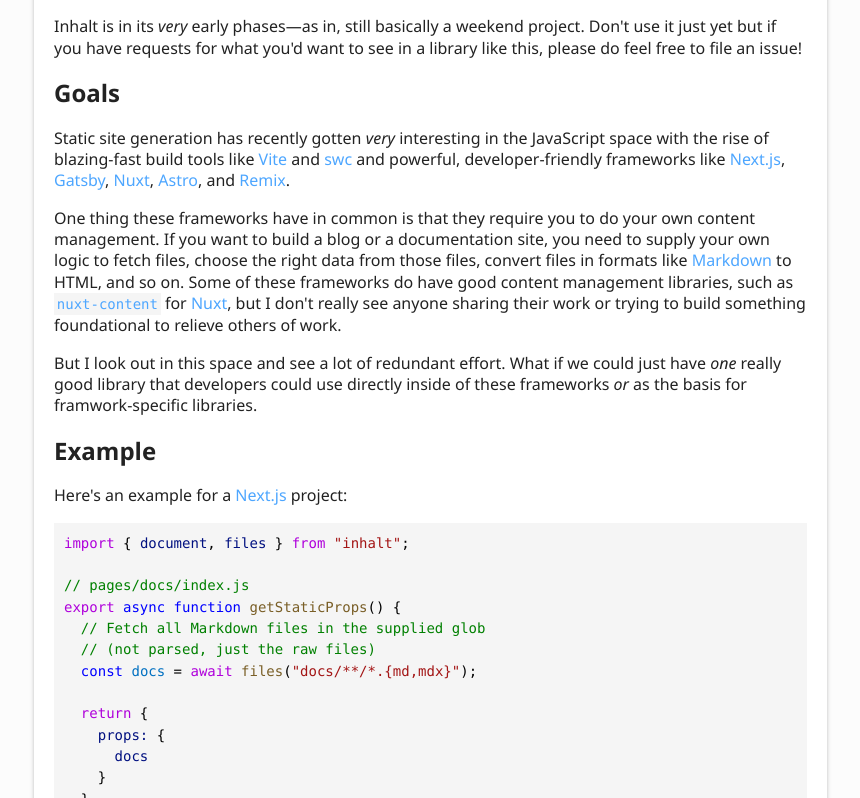
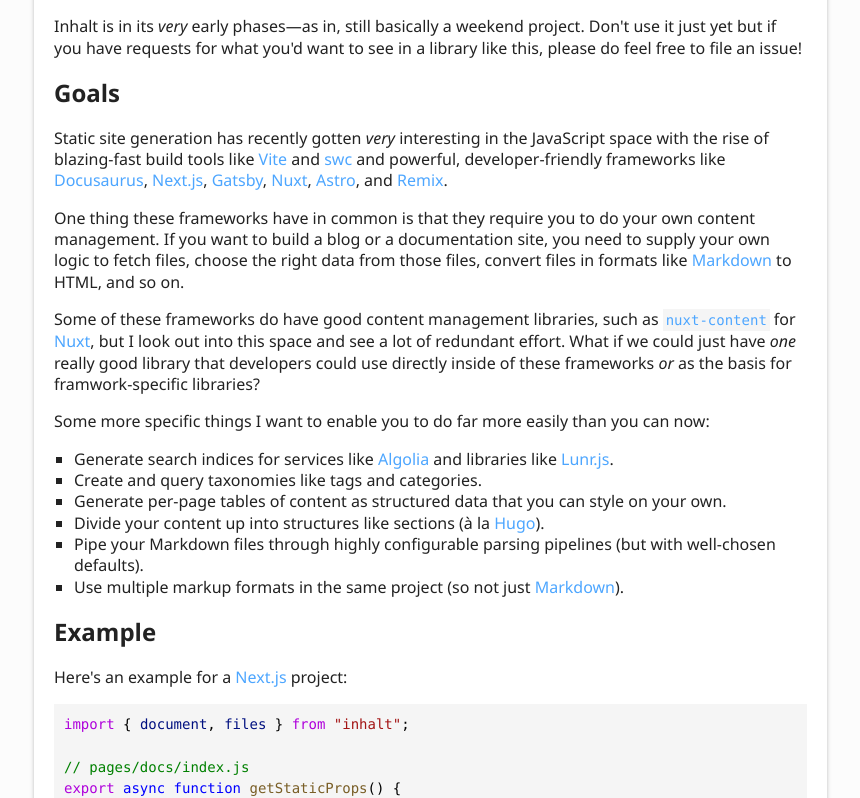
Before and after one commit to lucperkins/inhalt, a plain HTML site: page index.html in a window 1280 px wide. Shown: the part 707-1505 px from the top of the page, without its empty margins (6-866 px from the left). Drawn offline with Linux system fonts and the light colour scheme.

Commit message:
Deploying to gh-pages from @ lucperkins/inhalt@7e8de8e32f90e14f90aa846ef87a4e420a6f86b7 🚀

```diff
--- a/index.html
+++ b/index.html
@@ -13,9 +13,18 @@
 <a href="#goals" id="goals" style="color: inherit; text-decoration: none;">
   <h2>Goals</h2>
 </a>
-<p>Static site generation has recently gotten <em>very</em> interesting in the JavaScript space with the rise of blazing-fast build tools like <a href="https://vitejs.dev">Vite</a> and <a href="https://swc.rs">swc</a> and powerful, developer-friendly frameworks like <a href="https://nextjs.org">Next.js</a>, <a href="https://gatsbyjs.com">Gatsby</a>, <a href="https://nuxtjs.org">Nuxt</a>, <a href="https://astro.build">Astro</a>, and <a href="https://remix.run">Remix</a>.</p>
-<p>One thing these frameworks have in common is that they require you to do your own content management. If you want to build a blog or a documentation site, you need to supply your own logic to fetch files, choose the right data from those files, convert files in formats like <a href="https://www.markdownguide.org">Markdown</a> to HTML, and so on. Some of these frameworks do have good content management libraries, such as <a href="https://content.nuxtjs.org"><code>nuxt-content</code></a> for <a href="https://nuxtjs.org">Nuxt</a>, but I don&#39;t really see anyone sharing their work or trying to build something foundational to relieve others of work.</p>
-<p>But I look out in this space and see a lot of redundant effort. What if we could just have <em>one</em> really good library that developers could use directly inside of these frameworks <em>or</em> as the basis for framwork-specific libraries.</p>
+<p>Static site generation has recently gotten <em>very</em> interesting in the JavaScript space with the rise of blazing-fast build tools like <a href="https://vitejs.dev">Vite</a> and <a href="https://swc.rs">swc</a> and powerful, developer-friendly frameworks like <a href="https://docusaurus.io">Docusaurus</a>, <a href="https://nextjs.org">Next.js</a>, <a href="https://gatsbyjs.com">Gatsby</a>, <a href="https://nuxtjs.org">Nuxt</a>, <a href="https://astro.build">Astro</a>, and <a href="https://remix.run">Remix</a>.</p>
+<p>One thing these frameworks have in common is that they require you to do your own content management. If you want to build a blog or a documentation site, you need to supply your own logic to fetch files, choose the right data from those files, convert files in formats like <a href="https://www.markdownguide.org">Markdown</a> to HTML, and so on.</p>
+<p>Some of these frameworks do have good content management libraries, such as <a href="https://content.nuxtjs.org"><code>nuxt-content</code></a> for <a href="https://nuxtjs.org">Nuxt</a>, but I look out into this space and see a lot of redundant effort. What if we could just have <em>one</em> really good library that developers could use directly inside of these frameworks <em>or</em> as the basis for framwork-specific libraries?</p>
+<p>Some more specific things I want to enable you to do far more easily than you can now:</p>
+<ul>
+<li>Generate search indices for services like <a href="https://algolia.com">Algolia</a> and libraries like <a href="https://lunrjs.com">Lunr.js</a>.</li>
+<li>Create and query taxonomies like tags and categories.</li>
+<li>Generate per-page tables of content as structured data that you can style on your own.</li>
+<li>Divide your content up into structures like sections (à la <a href="https://gohugo.io/content-management/sections">Hugo</a>).</li>
+<li>Pipe your Markdown files through highly configurable parsing pipelines (but with well-chosen defaults).</li>
+<li>Use multiple markup formats in the same project (so not just <a href="https://www.markdownguide.org">Markdown</a>).</li>
+</ul>
 
 <a href="#example" id="example" style="color: inherit; text-decoration: none;">
   <h2>Example</h2>
```
Also changed, not shown: classes/Files.html (+1 -1 lines), interfaces/Document.html (+1 -1 lines), modules.html (+1 -1 lines).
